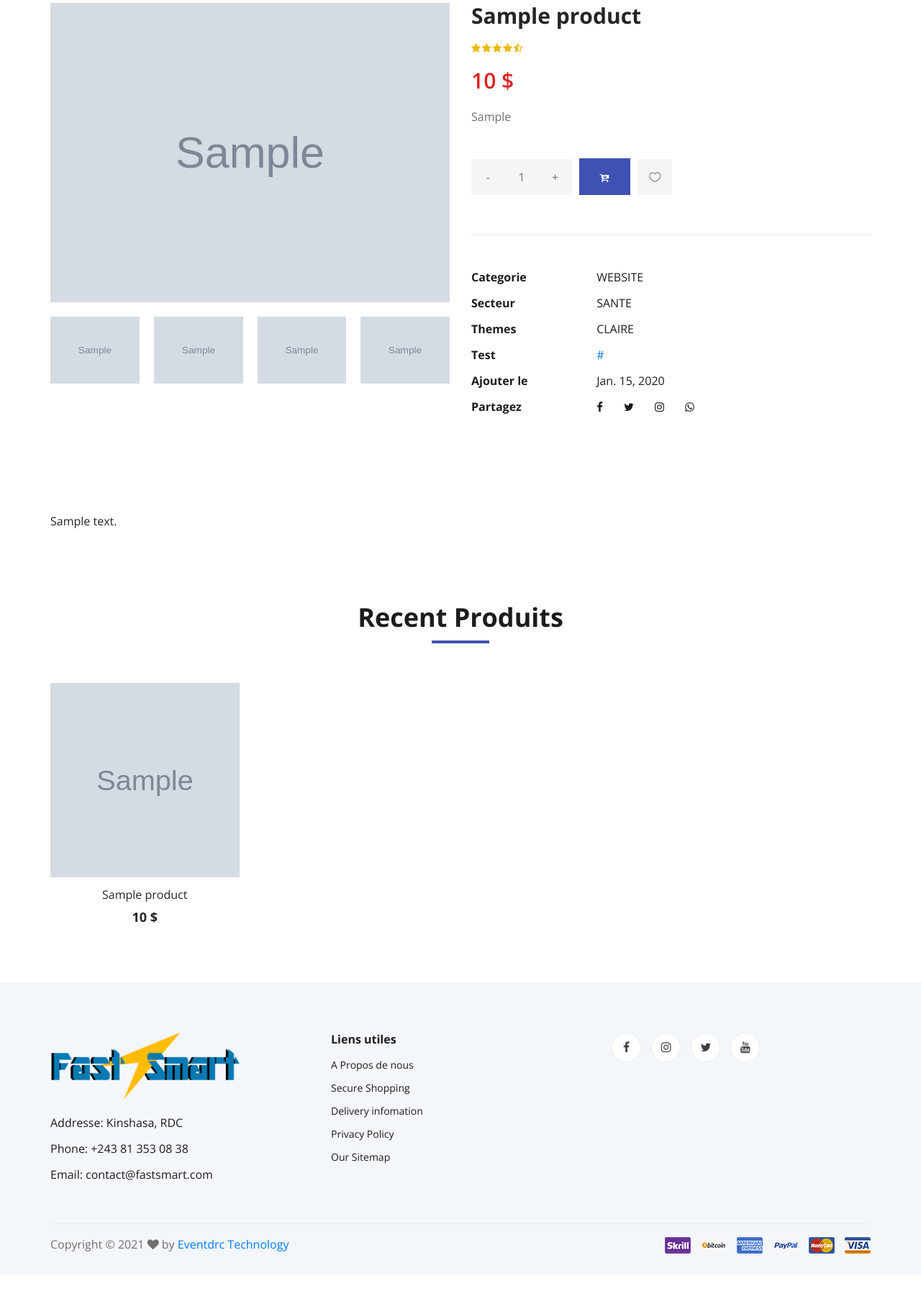
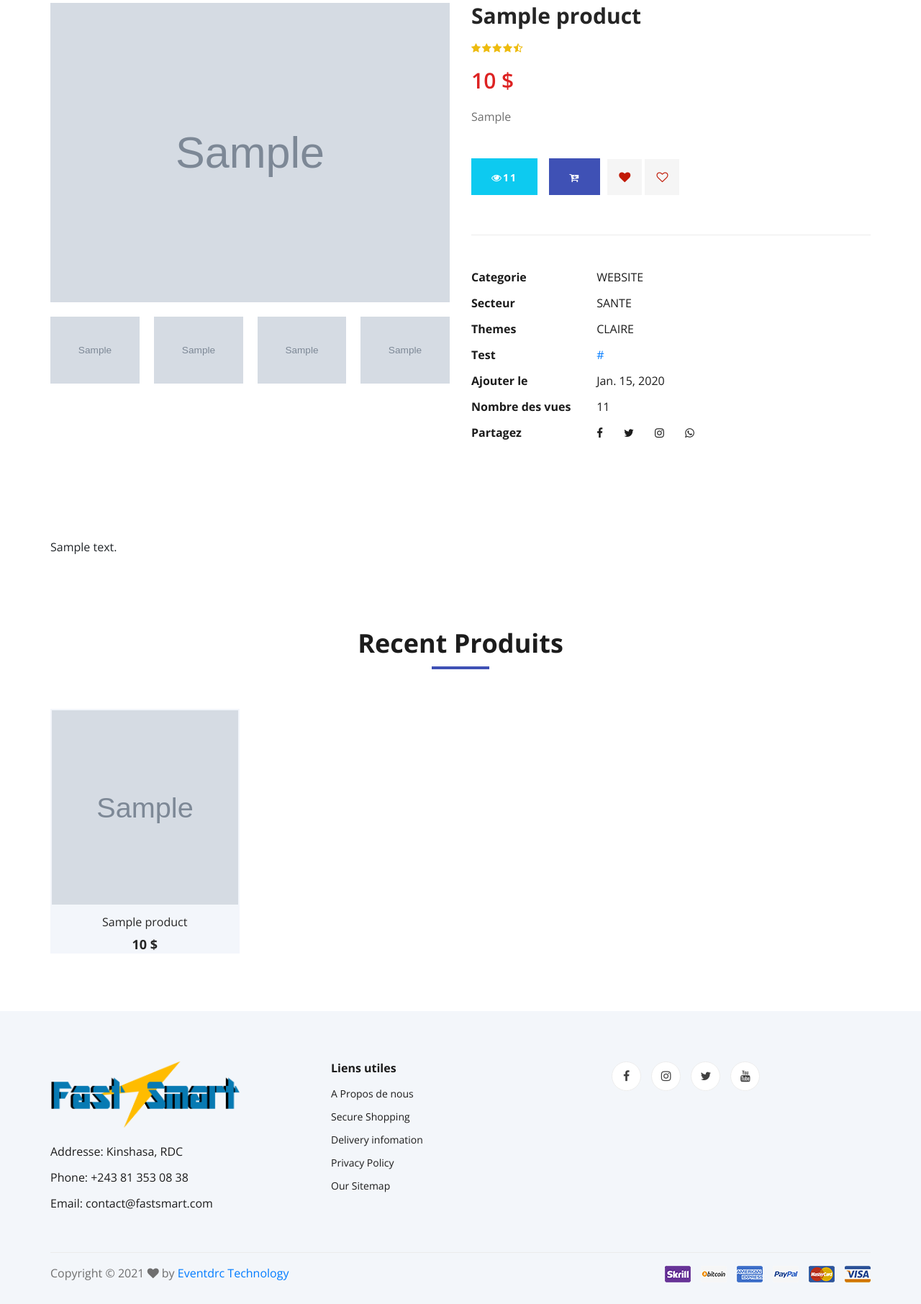
Before and after one commit to Kgermando/fs, a Django app: a page that uses templates/pages/app/view.html in a window 1280 px wide. Shown: the part 397-2209 px from the top of the page at 72% size. Before the commit the page ends 2139 px from the top, so only its background shows below. Run offline with Django 3.2, Linux system fonts and the light colour scheme; tables that the repository leaves empty hold one stand-in row (values such as "Sample post"); grey boxes marked "Sample" are stand-in pictures; parts of the project's set-up code (start-up, migrations or seed data) failed here and were passed over; some libraries are stand-ins or nearby versions.

Commit message:
add nombre des vues & fix styles

```diff
--- a/app/models.py
+++ b/app/models.py
@@ -25,7 +25,7 @@ class Product(models.Model):
     Mot_cles    = models.ForeignKey(MotCles, on_delete=models.CASCADE, null=True, blank=True)
     themes      = models.ForeignKey(Theme, on_delete=models.CASCADE, null=True, blank=True)
     url_test    = models.CharField(max_length=100, null=True, blank=True)
-    page_views  = models.IntegerField(default=0) # nombre des vues par page
+    page_views  = models.IntegerField(default=0, verbose_name='Nombre des vues') # nombre des vues par page
     created     = models.DateTimeField(auto_now=False)
 
     def __str__(self):
--- a/static/css/style.css
+++ b/static/css/style.css
@@ -172,6 +172,17 @@ ol {
 	letter-spacing: 2px;
 }
 
+.info-btn {
+	display: inline-block;
+	font-size: 14px;
+	padding: 10px 28px 10px;
+	color: #ffffff;
+	text-transform: uppercase;
+	font-weight: 700;
+	background: #0DCAF0;
+	letter-spacing: 2px;
+}
+
 .site-btn {
 	font-size: 14px;
 	color: #ffffff;
@@ -841,6 +852,8 @@ ol {
 .categories__item {
 	height: 270px;
 	position: relative;
+	border: 2px solid #F3F6FB;
+	background: #F3F6FB;
 }
 
 .categories__item h5 {
@@ -861,6 +874,11 @@ ol {
 	padding: 12px 0 10px;
 	background: #ffffff;
 	display: block;
+}
+
+.categories__item h5 a:hover {
+	font-weight: 700;
+	text-decoration: underline;
 }
 
 .categories__slider .col-lg-3 {
@@ -932,6 +950,8 @@ ol {
 
 .featured__item {
 	margin-bottom: 50px;
+	border: 2px solid #F3F6FB;
+	background: #F3F6FB;
 }
 
 .featured__item:hover .featured__item__pic .featured__item__pic__hover {
@@ -1019,6 +1039,10 @@ ol {
 .featured__item__text h6 a {
 	color: #252525;
 }
+.featured__item__text h6 a:hover {
+	font-weight: 700;
+	text-decoration: underline;
+}
 
 .featured__item__text h5 {
 	color: #252525;
@@ -1361,6 +1385,11 @@ ol {
 .product__discount__title h2:after {
 	margin: 0;
 	width: 100%;
+}
+
+.product__discount__item {
+	border: 2px solid #F3F6FB;
+	background: #F3F6FB;
 }
 
 .product__discount__item:hover .product__discount__item__pic .product__item__pic__hover {
@@ -1467,6 +1496,10 @@ ol {
 .product__discount__item__text h5 a {
 	color: #1c1c1c;
 }
+.product__discount__item__text h5 a:hover {
+	font-weight: 700;
+	text-decoration: underline;
+}
 
 .product__discount__item__text .product__item__price {
 	font-size: 18px;
@@ -1615,6 +1648,8 @@ ol {
 
 .product__item {
 	margin-bottom: 50px;
+	border: 2px solid #F3F6FB;
+	background: #F3F6FB;
 }
 
 .product__item:hover .product__item__pic .product__item__pic__hover {
@@ -1700,6 +1735,10 @@ ol {
 .product__item__text h6 a {
 	color: #252525;
 }
+.product__item__text h6 a:hover {
+	font-weight: 700;
+	text-decoration: underline;
+}
 
 .product__item__text h5 {
 	color: #252525;
@@ -1804,10 +1843,16 @@ ol {
 	margin-bottom: 5px;
 }
 
+.product__details__text .info-btn {
+	padding: 16px 28px 14px;
+	margin-right: 6px;
+	margin-bottom: 5px;
+}
+
 .product__details__text .heart-icon {
 	display: inline-block;
 	font-size: 16px;
-	color: #6f6f6f;
+	color: #C11906;
 	padding: 13px 16px 13px;
 	background: #f5f5f5;
 }
--- a/templates/pages/app/view.html
+++ b/templates/pages/app/view.html
@@ -58,20 +58,23 @@
                             {{product.resume}}
                         </p>
                         <div class="product__details__quantity">
-                            <div class="quantity">
-                                <div class="pro-qty">
-                                    <input type="text" value="1">
-                                </div>
-                            </div>
+                            <a href="#" class="info-btn"><i class="fa fa-eye" aria-hidden="true"></i>{{product.page_views}}</a>
                         </div>
+
                         <a href="#" class="primary-btn"><i class="fa fa-cart-arrow-down" aria-hidden="true"></i></a>
-                        <a href="#" class="heart-icon"><span class="icon_heart_alt"></span></a>
+
+
+                        <a href="#" class="heart-icon"><i class="fa fa-heart" aria-hidden="true"></i></a>
+                        <a href="#" class="heart-icon"><i class="fa fa-heart-o" aria-hidden="true"></i></a>
+
+
                         <ul>
                             <li><b>Categorie</b> <span>{{product.categorie}}</span></li>
                             <li><b>Secteur</b> <span>{{product.Mot_cles}}</span></li>
                             <li><b>Themes</b> <span>{{product.themes}}</span></li>
                             <li><b>Test</b> <span><a href="http://{{product.url_test}}" target="_blank" rel="noopener noreferrer">{{product.url_test}}</a> </span></li>
                             <li><b>Ajouter le</b> <span>{{product.created|date}}</span></li>
+                            <li><b>Nombre des vues</b> <span>{{product.page_views}}</span></li>
                             <li><b>Partagez</b>
                                 <div class="share">
                                     <a href="#"><i class="fa fa-facebook"></i></a>
--- a/templates/pages/categorie/categorie.html
+++ b/templates/pages/categorie/categorie.html
@@ -163,7 +163,7 @@
                                 </div>
                                 <div class="product__item__text">
                                     <h6><a href="{% url 'app:view' product.slug %}">{{ product.title | capfirst}}</a></h6>
-                                    <h5>{{ product.prix }}</h5>
+                                    <h5>{{ product.prix }} $</h5>
                                 </div>
                             </div>
                         </div>
```
